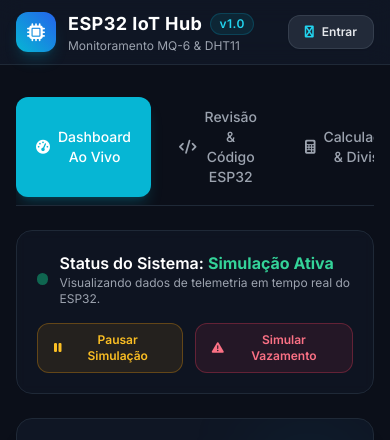
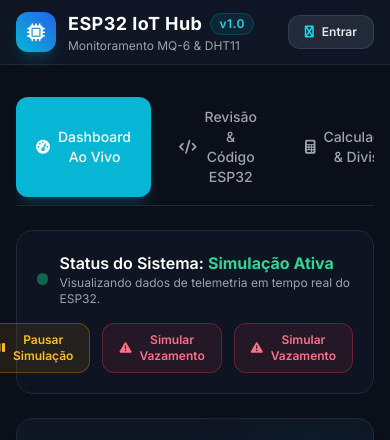
Before and after one commit to its-amaya/IoT-Projects, a plain HTML site: page index.html in a window 390 px wide. Shown: the top 440 px of the page. Drawn offline with nearby package versions, Linux system fonts and the light colour scheme.

```diff
--- a/index.html
+++ b/index.html
@@ -106,6 +106,10 @@
                     <button onclick="triggerGasLeak()" class="px-4 py-2 rounded-xl text-xs font-semibold bg-rose-500/10 text-rose-400 border border-rose-500/30 hover:bg-rose-500/20 transition flex items-center gap-2">
                         <i class="fa-solid fa-triangle-exclamation"></i>
                         <span>Simular Vazamento</span>
+                    </button>
+                    <button id="btn-vazamento" onclick="toggleGasLeak()" class="px-4 py-2 rounded-xl text-xs font-semibold bg-rose-500/10 text-rose-400 border border-rose-500/30 hover:bg-rose-500/20 transition flex items-center gap-2">
+                        <i class="fa-solid fa-triangle-exclamation"></i>
+                        <span id="txt-vazamento">Simular Vazamento</span>
                     </button>
                 </div>
             </div>
```
